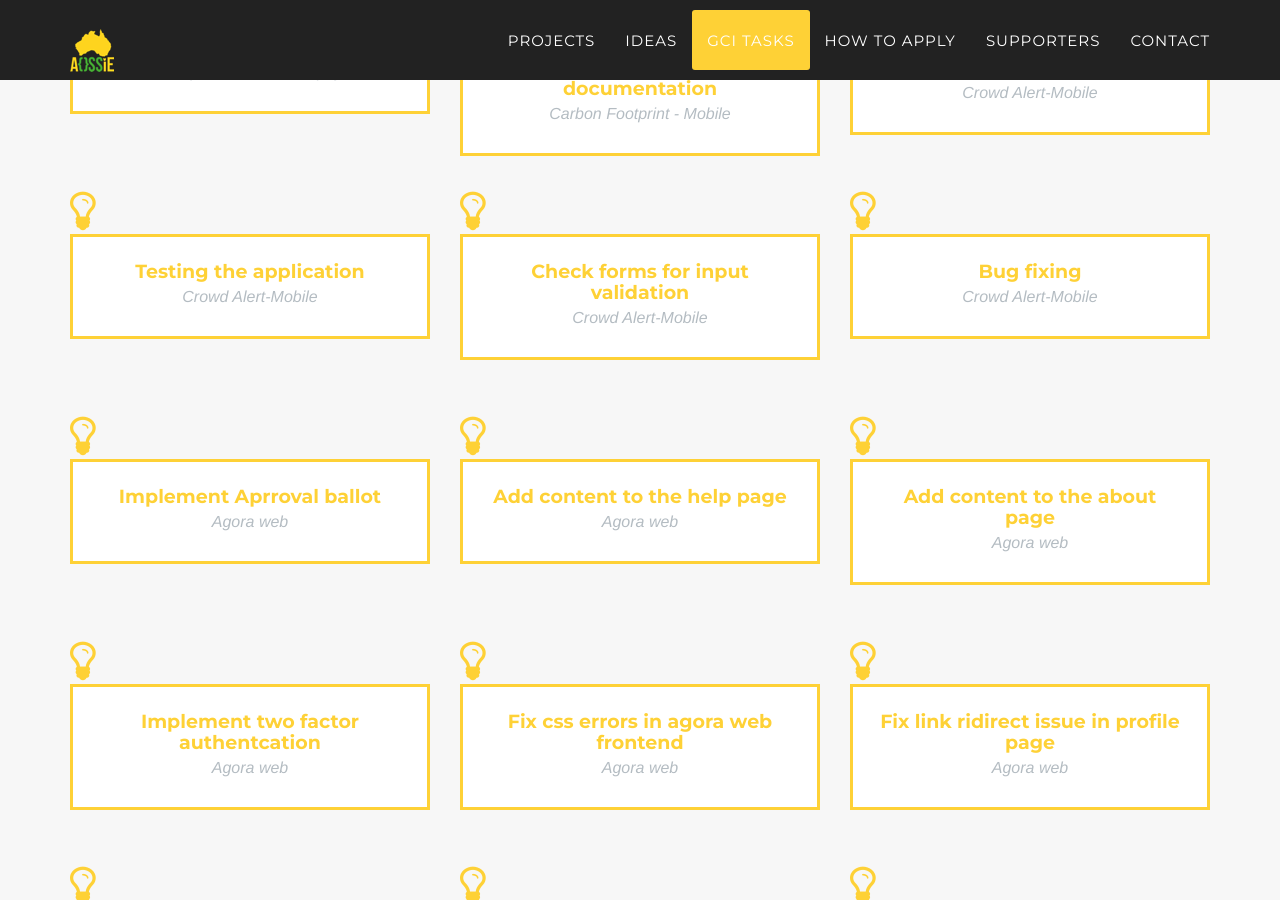
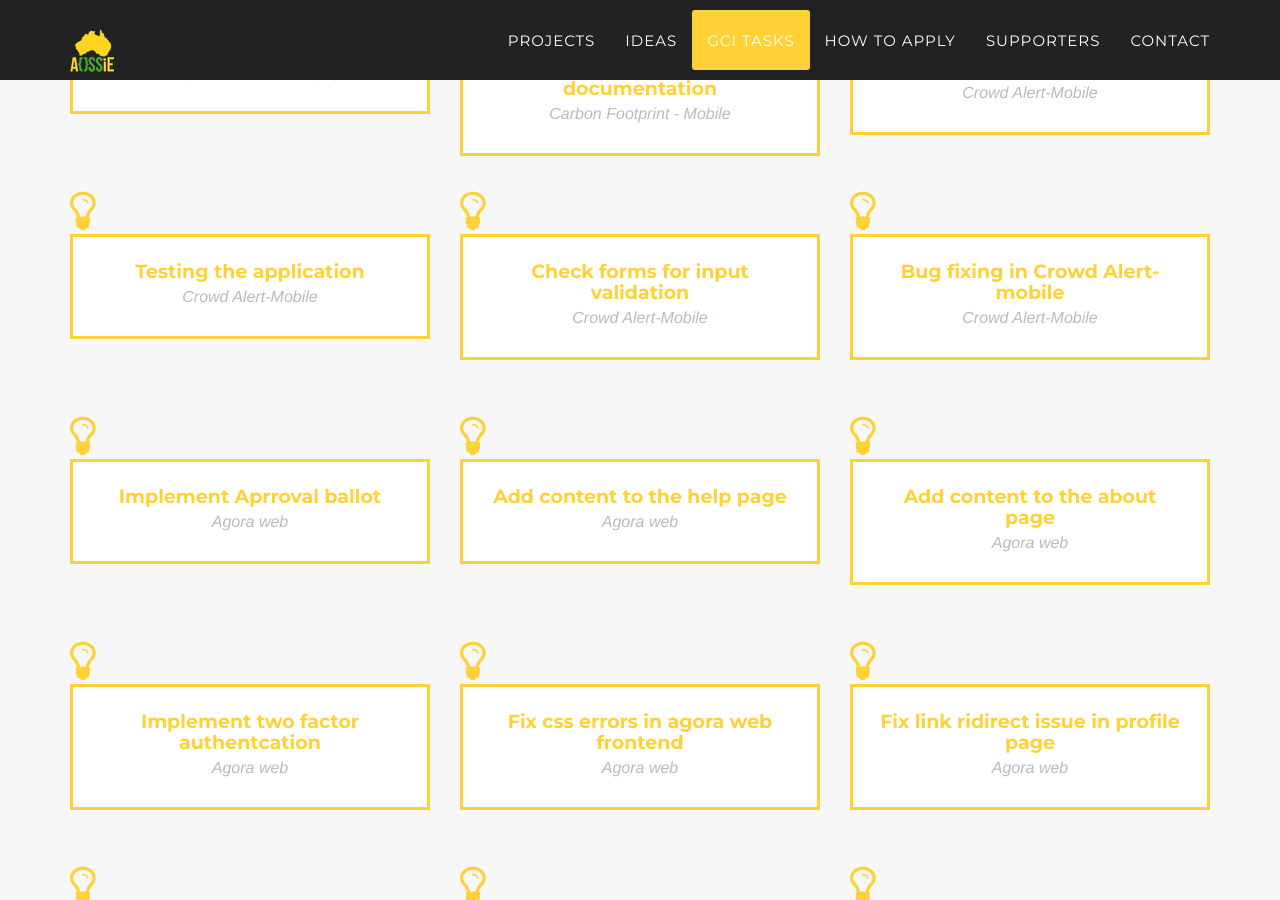
Before and after one commit to DimuthuKasunWP/aossie.gitlab.io, a Jekyll site: the page built from index.html, in a window 1280 px wide and 900 px high, scrolled down 4383 px. Built offline with Jekyll 4.4.1, drawn with Linux system fonts in a browser that asks for light colours; some web fonts are replaced.

Commit message:
fix title
Signed-off-by: thuva4 <tharma.thuva@gmail.com>

```diff
--- a/_config.yml
+++ b/_config.yml
@@ -190,7 +190,7 @@ tasks:
   description: inputVal.md
 
 - project: Crowd Alert-Mobile
-  title: Bug fixing
+  title: Bug fixing in Crowd Alert-mobile
   id: 15
   description: BugFixAlert.md
 - project: Agora web
--- a/_includes/tasks/BugFixAlert.md
+++ b/_includes/tasks/BugFixAlert.md
@@ -1,4 +1,4 @@
-#### Bug fixing
+#### Bug fixing in Crowd Alert-mobile
 
 
 - **Description:**
```
